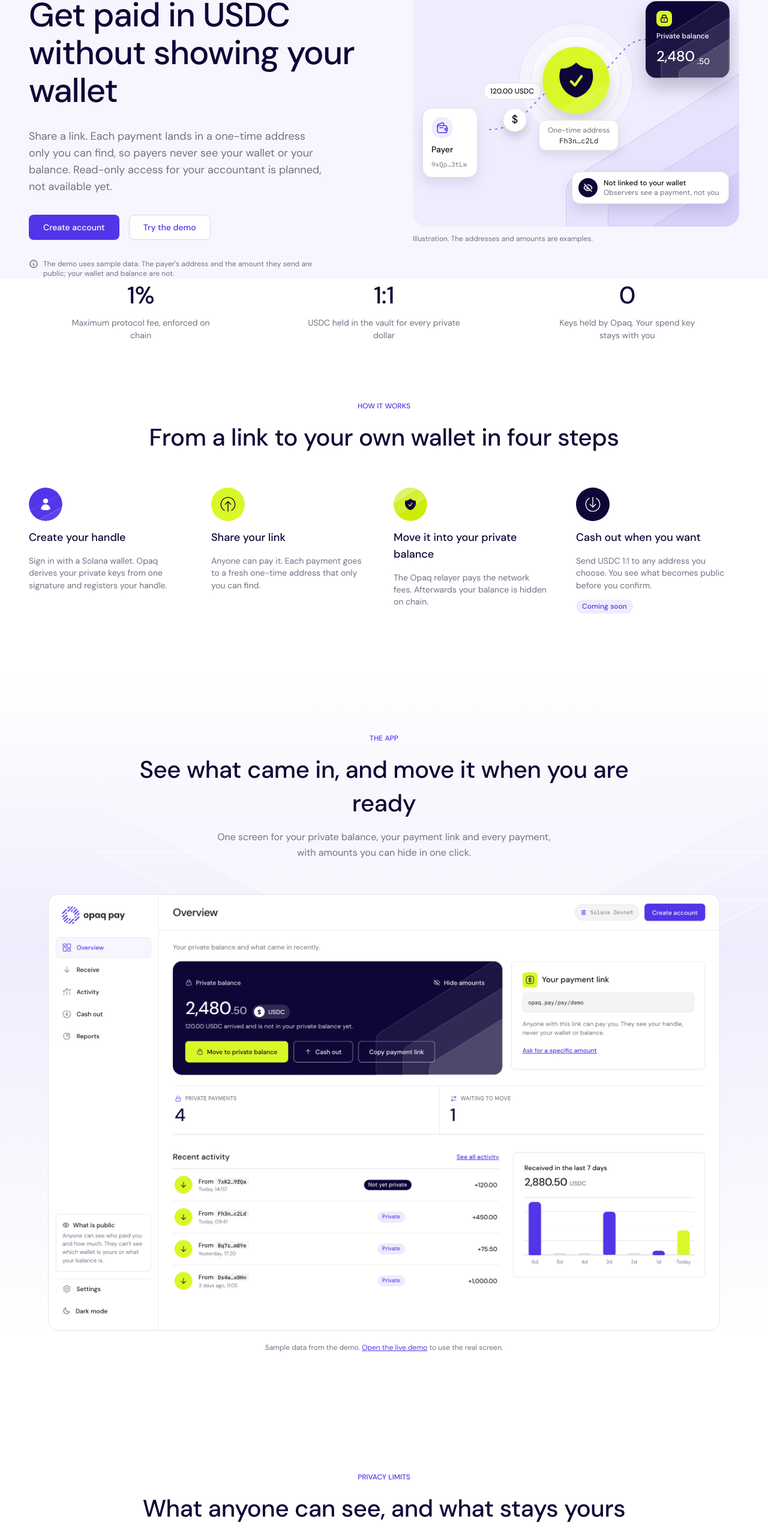
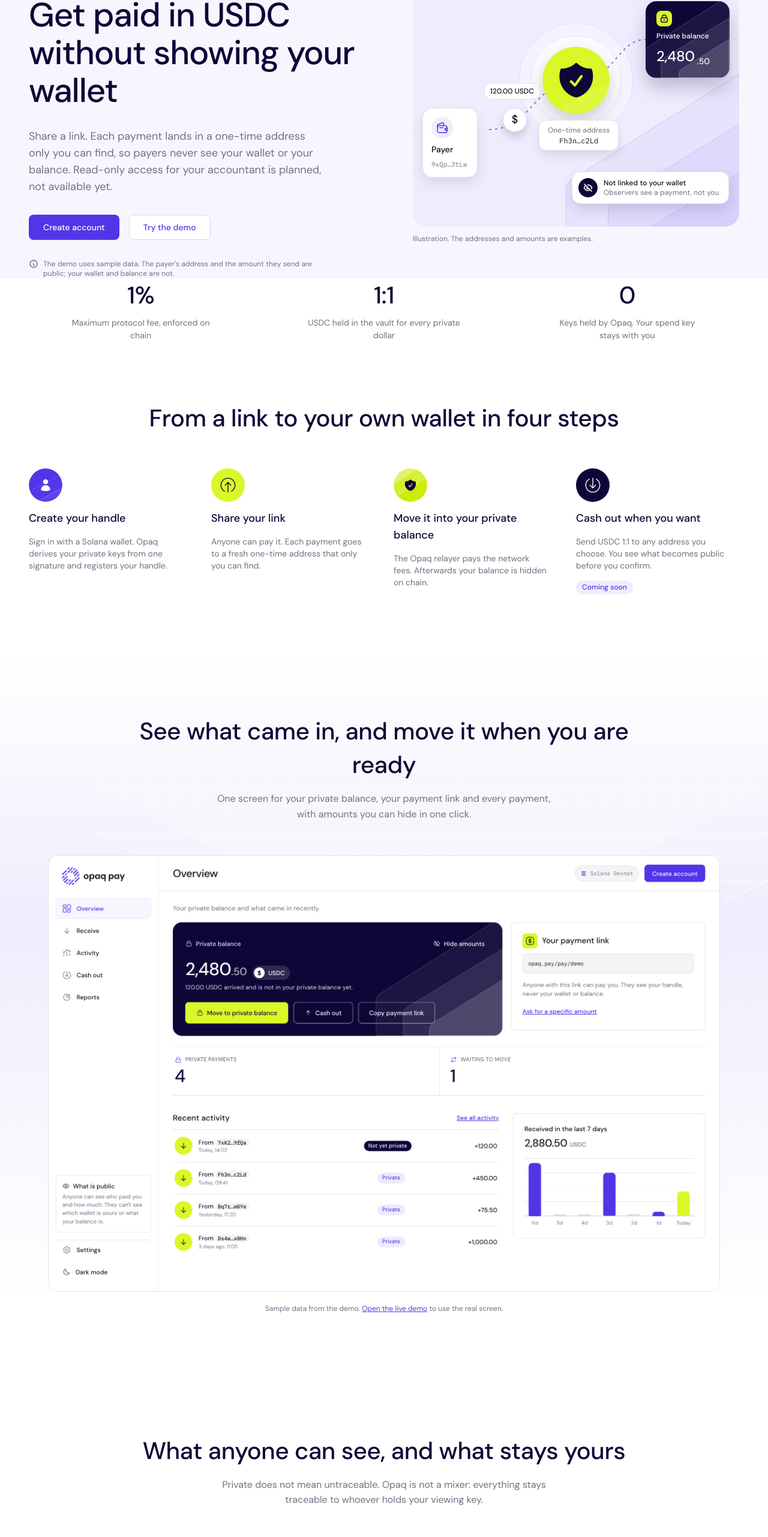
Before and after one commit to nashirjamali/opaq-pay, a Next.js app in the folder apps/web/: page / in a window 1280 px wide. Shown: the part 198-2761 px from the top of the page at 60% size. Built offline with nearby package versions, Linux system fonts and the light colour scheme.

Commit message:
feat(web): drop the repeated section eyebrows, left-align the roadmap header
Only the hero keeps an eyebrow (it adds 'Solana'); the roadmap header opens left-aligned so sections stop sharing one header shape.

Co-Authored-By: Claude Sonnet 5.5 <noreply@anthropic.com>

```diff
--- a/apps/web/app/home.css
+++ b/apps/web/app/home.css
@@ -353,3 +353,6 @@ img.for-dark { display: none; }
   :root[data-theme="dark"] .pv-shot .p.l { display: none; }
   :root[data-theme="dark"] .pv-shot .p.k { display: block; }
 }
+
+/* Section headers: only the hero keeps an eyebrow. The roadmap header is left-aligned so the sections do not all open the same way. */
+.hp-head-left { text-align: left; justify-items: start; margin-left: 0; max-width: none; }
--- a/apps/web/app/page.tsx
+++ b/apps/web/app/page.tsx
@@ -87,7 +87,6 @@ export default function HomePage() {
         <section className="hp-sec" id="how-it-works" aria-labelledby="how-h">
           <div className="hp-wrap">
             <div className="hp-head">
-              <p className="hp-eyebrow">How it works</p>
               <h2 id="how-h">From a link to your own wallet in four steps</h2>
             </div>
             <ol className="hp-steps">
@@ -108,7 +107,6 @@ export default function HomePage() {
           <img className="hp-bg-soft" src="/home/page/product-pattern.svg" alt="" />
           <div className="hp-wrap">
             <div className="hp-head">
-              <p className="hp-eyebrow">The app</p>
               <h2 id="app-h">See what came in, and move it when you are ready</h2>
               <p>One screen for your private balance, your payment link and every payment, with amounts you can hide in one click.</p>
             </div>
@@ -120,7 +118,6 @@ export default function HomePage() {
         <section className="hp-sec" id="public" aria-labelledby="pub-h">
           <div className="hp-wrap">
             <div className="hp-head">
-              <p className="hp-eyebrow">Privacy limits</p>
               <h2 id="pub-h">What anyone can see, and what stays yours</h2>
               <p>Private does not mean untraceable. Opaq is not a mixer: everything stays traceable to whoever holds your viewing key.</p>
             </div>
@@ -144,8 +141,7 @@ export default function HomePage() {
           <img className="hp-bg-lines" src="/home/page/bg-lines.svg" alt="" />
           <div className="hp-bg-diag" aria-hidden="true"><img src="/home/page/bg-pattern.svg" alt="" /></div>
           <div className="hp-wrap">
-            <div className="hp-head">
-              <p className="hp-eyebrow">What is next</p>
+            <div className="hp-head hp-head-left">
               <h2 id="next-h">What is not built yet</h2>
               <p>Solana USDC works today on devnet. These are next, and they are not available yet.</p>
             </div>
@@ -181,7 +177,6 @@ export default function HomePage() {
         <section className="hp-sec" id="platforms" aria-labelledby="plat-h">
           <div className="hp-wrap hp-plat">
             <div>
-              <p className="hp-eyebrow">For platforms</p>
               <h2 id="plat-h">One way in today, two planned</h2>
               <p className="hp-lead">Opaq Link works in the app today on devnet. Checkout and the SDK are not available yet. When they ship, all three will share the same one-time addresses and viewing keys.</p>
             </div>
```
